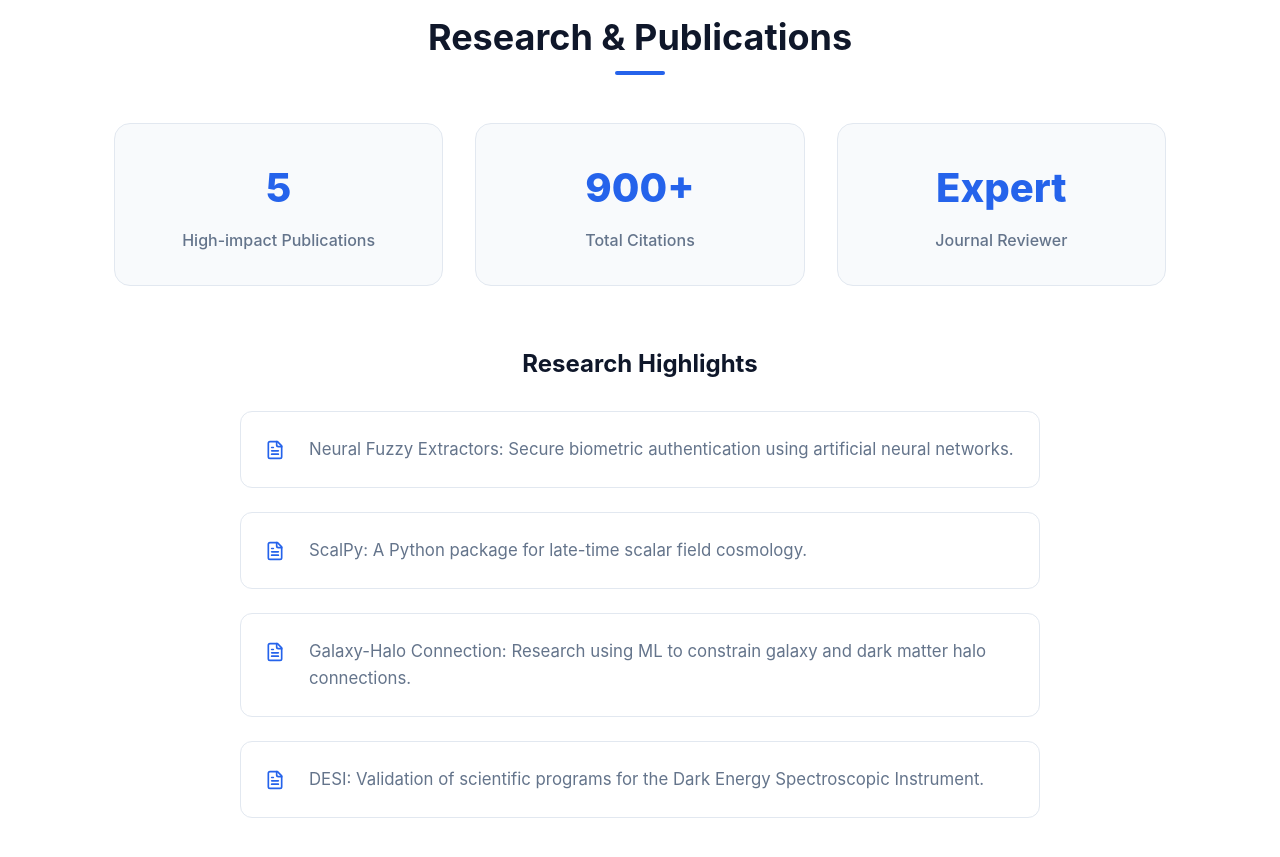
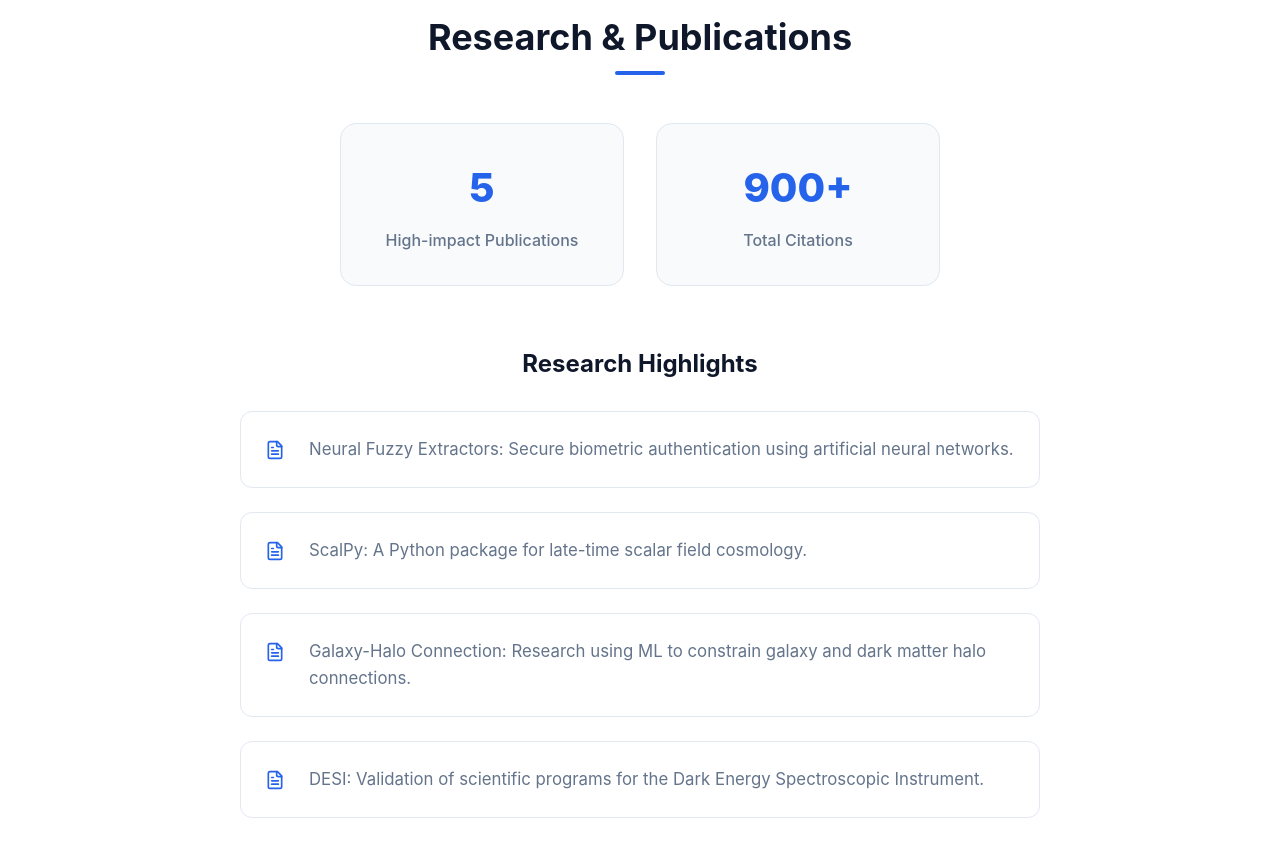
Before and after one commit to abhishek-jana/abhishek-jana.github.io, a React (Vite) app: page / in a window 1280 px wide. Shown: the part 3940-4797 px from the top of the page. Built offline with nearby package versions, Linux system fonts and the light colour scheme.

Commit message:
fix: switch to HashRouter for robust SPA routing and remove reviewer stat

```diff
--- a/src/components/Publications.tsx
+++ b/src/components/Publications.tsx
@@ -6,7 +6,6 @@ const Publications = () => {
   const stats = [
     { label: 'High-impact Publications', value: '5' },
     { label: 'Total Citations', value: '900+' },
-    { label: 'Journal Reviewer', value: 'Expert' },
   ];
 
   const highlights = [
--- a/src/main.tsx
+++ b/src/main.tsx
@@ -1,13 +1,13 @@
 import React from 'react'
 import ReactDOM from 'react-dom/client'
-import { BrowserRouter } from 'react-router-dom'
+import { HashRouter } from 'react-router-dom'
 import App from './App'
 import './styles/global.css'
 
 ReactDOM.createRoot(document.getElementById('root')!).render(
   <React.StrictMode>
-    <BrowserRouter basename="/">
+    <HashRouter>
       <App />
-    </BrowserRouter>
+    </HashRouter>
   </React.StrictMode>,
 )
--- a/src/styles/Publications.css
+++ b/src/styles/Publications.css
@@ -1,8 +1,11 @@
 .stats-grid {
   display: grid;
-  grid-template-columns: repeat(3, 1fr);
+  grid-template-columns: repeat(2, 1fr);
   gap: 2rem;
   margin-bottom: 4rem;
+  max-width: 600px;
+  margin-left: auto;
+  margin-right: auto;
 }
 
 .stat-card {
```
Also changed, not shown: public/404.html (deleted, +0 -14 lines).
